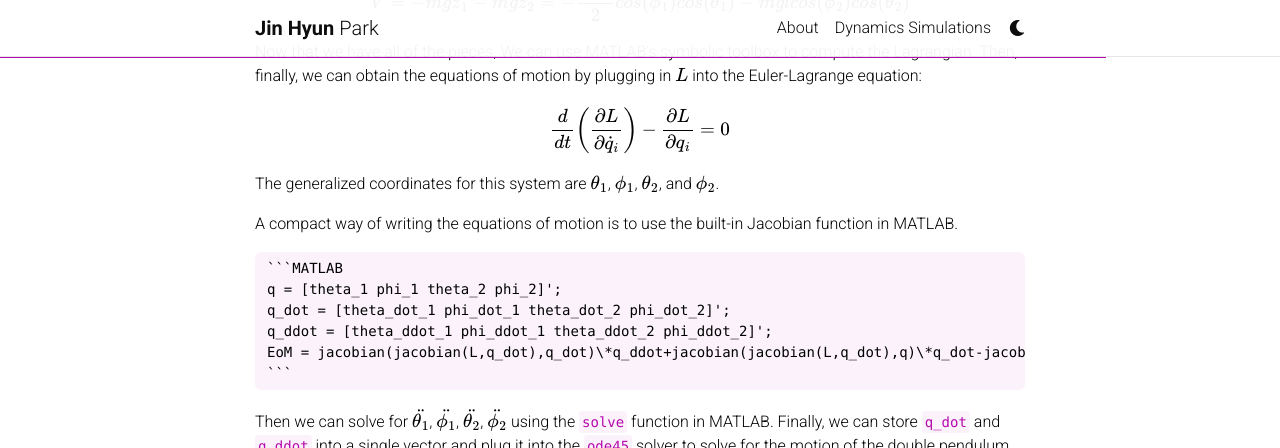
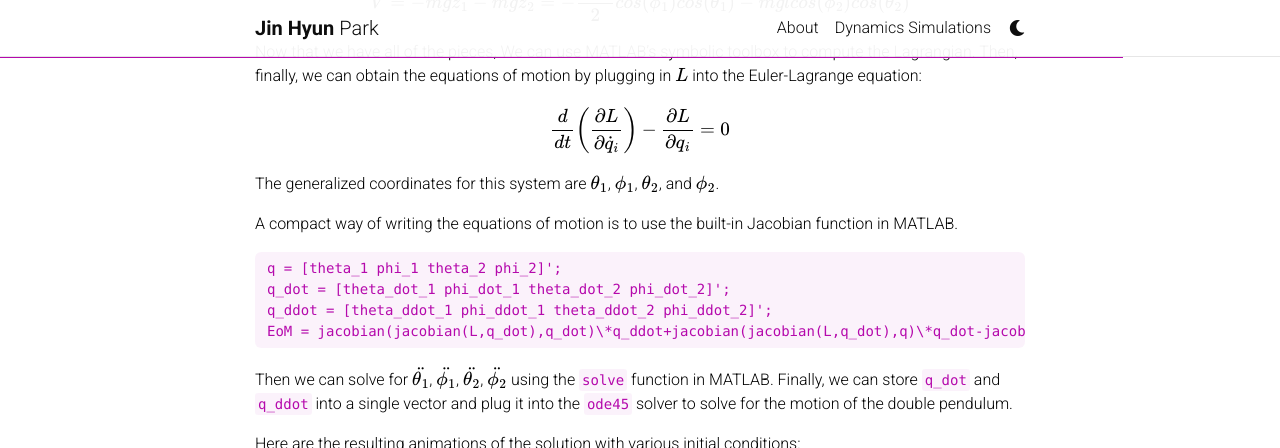
Before and after one commit to jinhyunpark2459/jinhyunpark2459.github.io, a Jekyll site: the page built from _projects/double_pendulum.md, in a window 1280 px wide and 900 px high, scrolled down 2418 px, cut to the strip 0-448 px from the top of the window. Built offline with Jekyll 4.4.1, drawn with Linux system fonts in a browser that asks for light colours; full-size pictures stand in for the smaller copies a plugin makes; comment, search, counter and statistics services are not loaded; a style sheet for code colours, icons or effects is not loaded.

Commit message:
Update double_pendulum.md

`````diff
--- a/_projects/double_pendulum.md
+++ b/_projects/double_pendulum.md
@@ -108,14 +108,12 @@ The generalized coordinates for this system are $$\theta_1$$, $$\phi_1$$, $$\the
 
 A compact way of writing the equations of motion is to use the built-in Jacobian function in MATLAB.
 
-````markdown
 ```MATLAB
 q = [theta_1 phi_1 theta_2 phi_2]';
 q_dot = [theta_dot_1 phi_dot_1 theta_dot_2 phi_dot_2]';
 q_ddot = [theta_ddot_1 phi_ddot_1 theta_ddot_2 phi_ddot_2]';
 EoM = jacobian(jacobian(L,q_dot),q_dot)\*q_ddot+jacobian(jacobian(L,q_dot),q)\*q_dot-jacobian(L,q)' == 0;
 ```
-````
 
 Then we can solve for $$\ddot{\theta_1}$$, $$\ddot{\phi_1}$$, $$\ddot{\theta_2}$$, $$\ddot{\phi_2}$$ using the `solve` function in MATLAB. Finally, we can store `q_dot` and `q_ddot` into a single vector and plug it into the `ode45` solver to solve for the motion of the double pendulum.
 
`````
